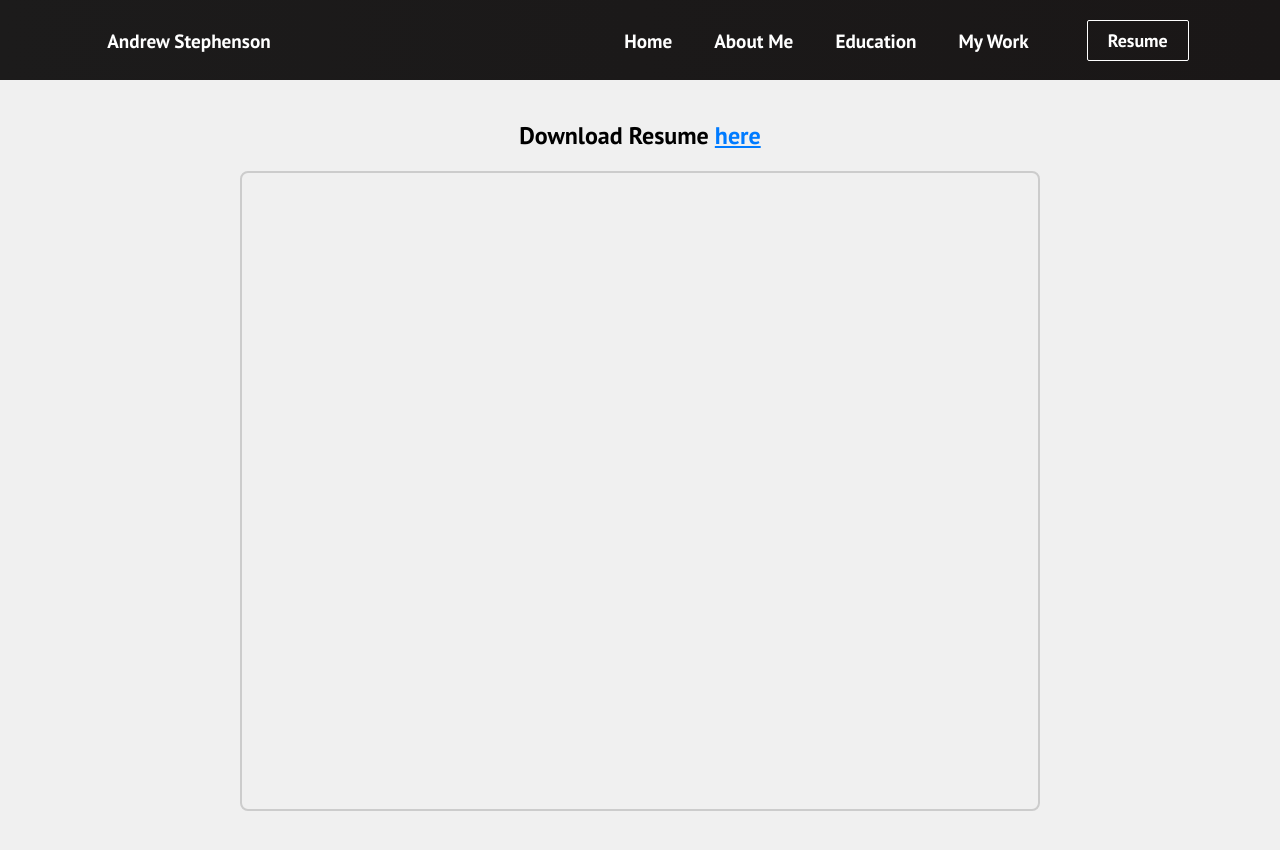
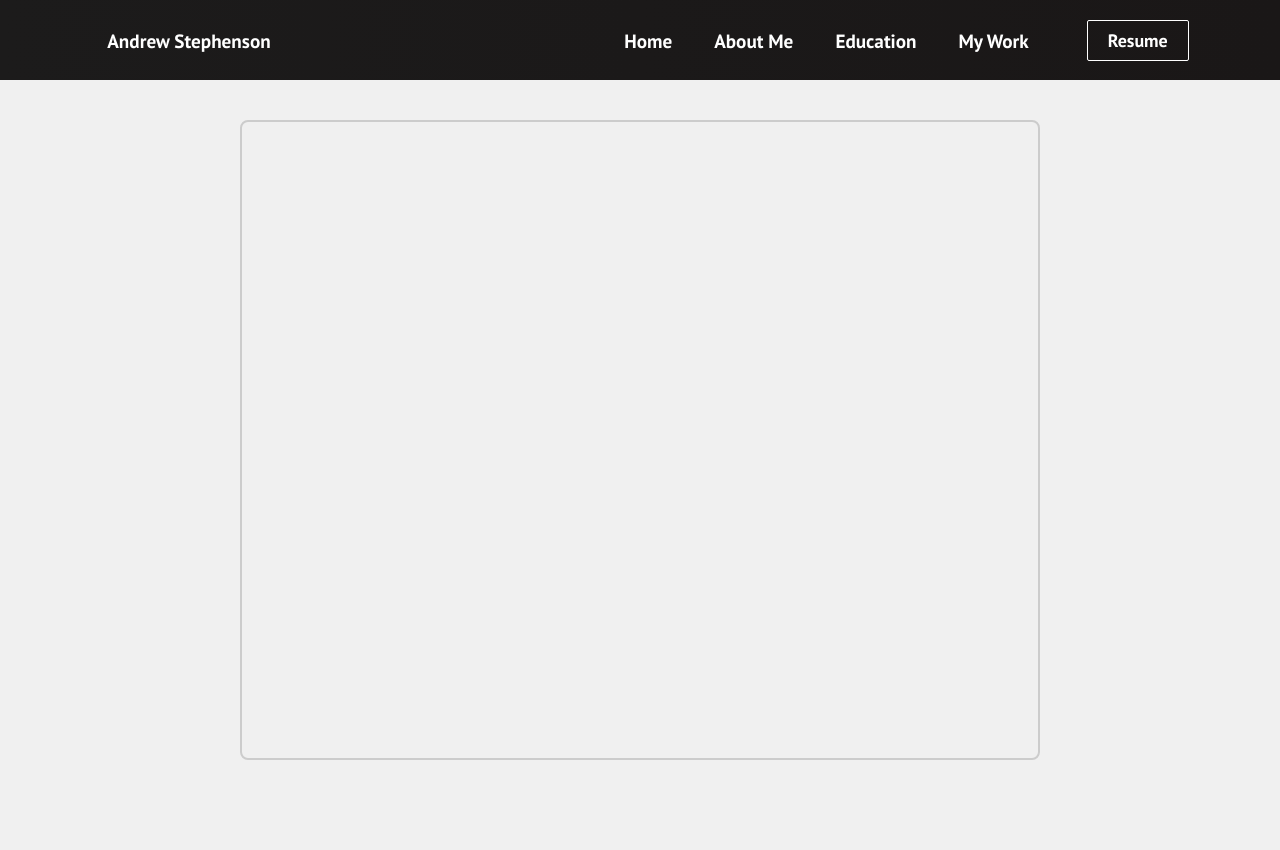
Before and after one commit to astephenson822/PortfolioWebsite, a React (Create React App) app in the folder portfolio_website/: page /PortfolioWebsite/resume in a window 1280 px wide. Shown: the top 850 px of the page. Built offline with nearby package versions, Linux system fonts and the light colour scheme.

Commit message:
changed resume section

```diff
--- a/portfolio_website/src/App.css
+++ b/portfolio_website/src/App.css
@@ -68,20 +68,6 @@
   padding: 40px 20px;
   background-color: #f0f0f0; /* Light background */
   min-height: 100vh;
-}
-
-.download-link {
-  margin-bottom: 20px;
-  font-size: 1.5rem;
-}
-
-.download-link a {
-  color: #007bff;
-  text-decoration: underline;
-}
-
-.download-link a:hover {
-  color: #0056b3;
 }
 
 .pdf-viewer {
--- a/portfolio_website/src/components/pages/Resume.js
+++ b/portfolio_website/src/components/pages/Resume.js
@@ -4,18 +4,12 @@ import '../../App.css';
 export default function Resume() {
   return (
     <div className="resume-container">
-      <div className="download-link">
-        Download Resume{' '}
-        <a href={`${process.env.PUBLIC_URL}/Resume.pdf`} download>
-          here
-        </a>
-      </div>
       <div className="pdf-viewer">
         <iframe
           src={`${process.env.PUBLIC_URL}/Resume.pdf`}
           title="Resume"
           width="100%"
-          height="800px"
+          height="1000px"
         />
       </div>
     </div>
```
